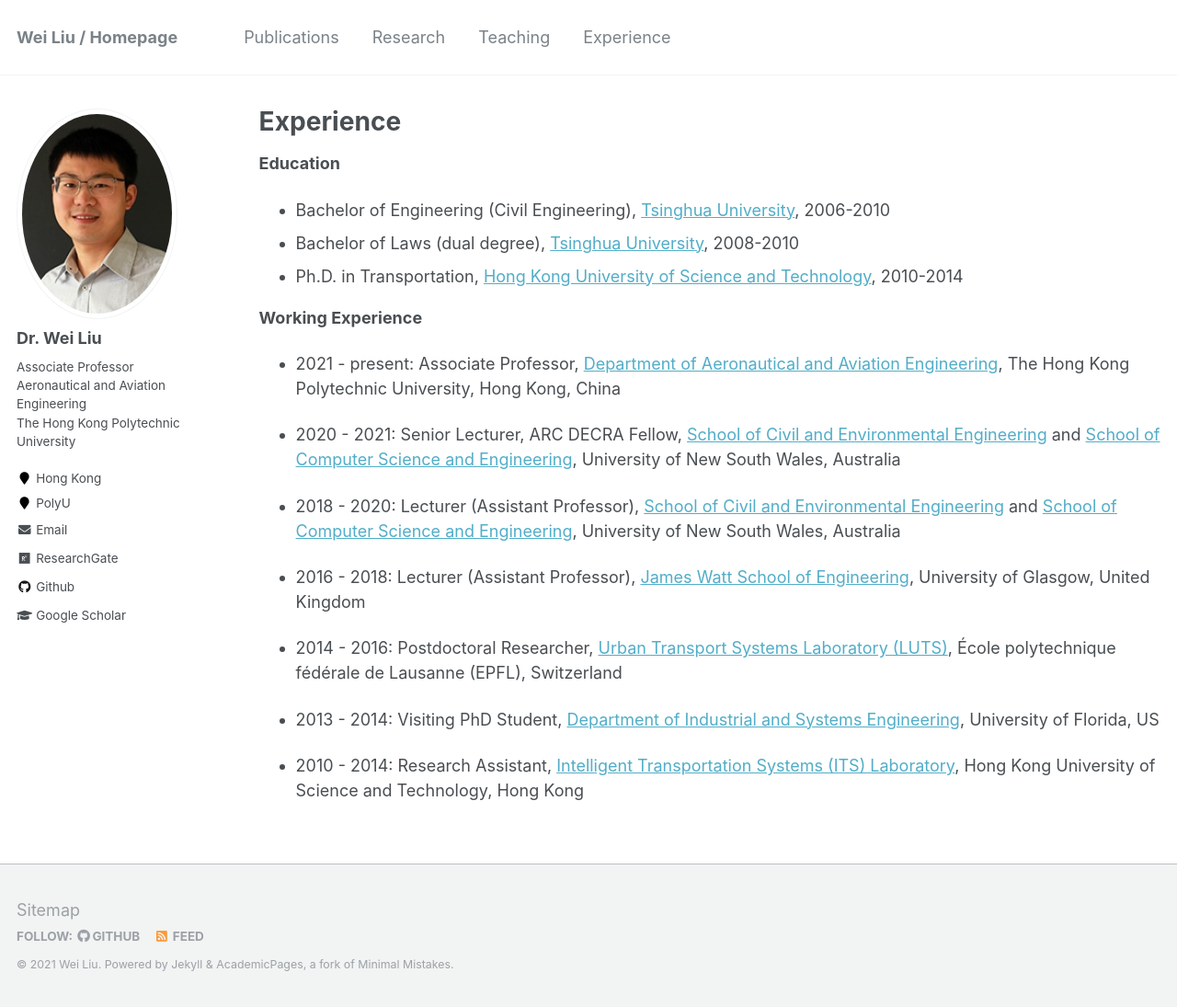
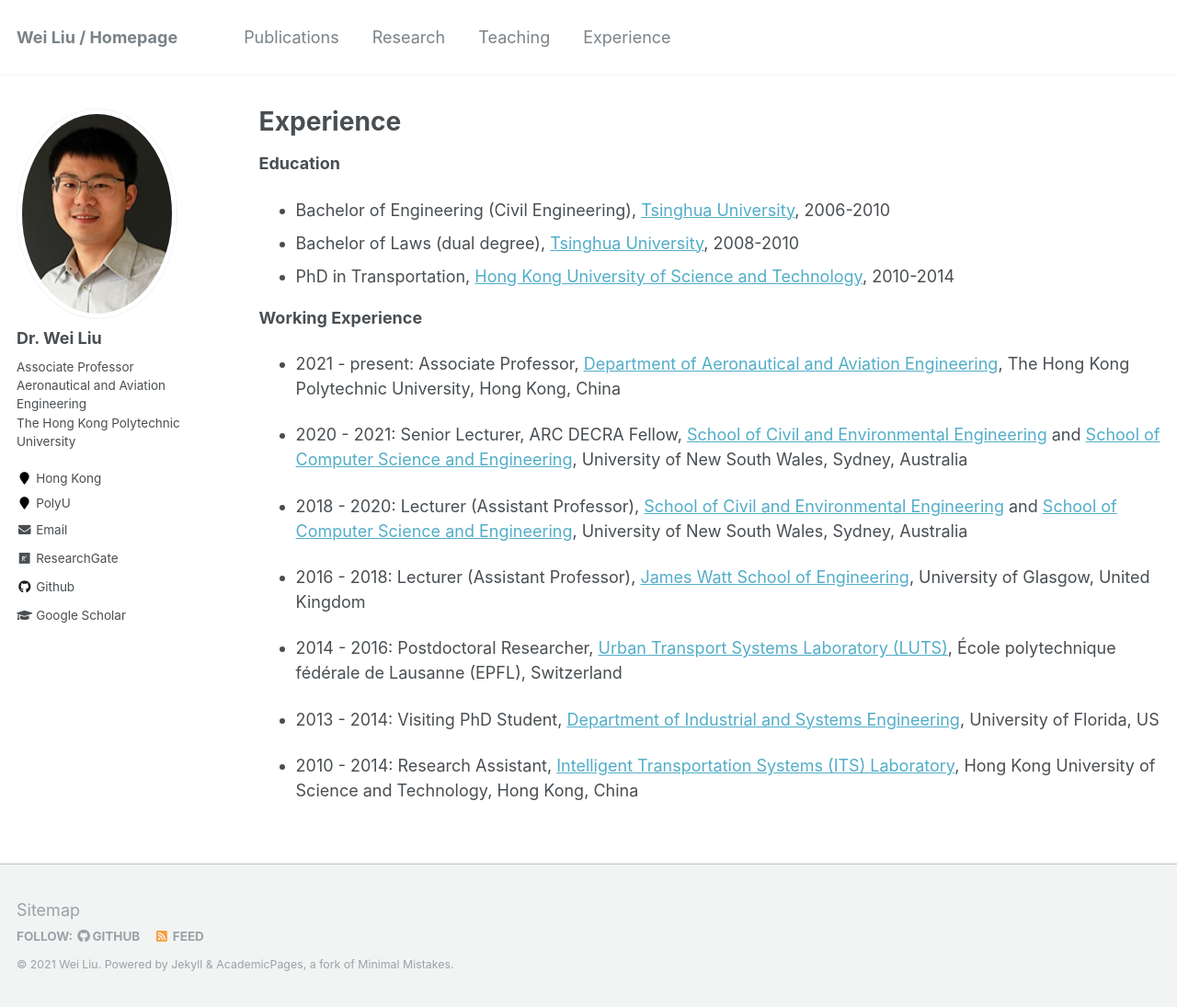
Before and after one commit to weiliu2016/weiliu2016.github.io, a Jekyll site: the page built from _pages/experience.md, in a window 1280 px wide and 1095 px high. Shown: the whole window at 92% size. Built offline with Jekyll 4.4.1, drawn with Linux system fonts in a browser that asks for light colours.

Commit message:
Update experience.md

```diff
--- a/_pages/experience.md
+++ b/_pages/experience.md
@@ -13,15 +13,15 @@ redirect_from:
 
 * Bachelor of Engineering (Civil Engineering), [Tsinghua University](https://www.tsinghua.edu.cn/publish/thu2018en/index.html), 2006-2010
 * Bachelor of Laws (dual degree), [Tsinghua University](https://www.tsinghua.edu.cn/publish/thu2018en/index.html), 2008-2010
-* Ph.D. in Transportation, [Hong Kong University of Science and Technology](https://www.ust.hk/home), 2010-2014
+* PhD in Transportation, [Hong Kong University of Science and Technology](https://www.ust.hk/home), 2010-2014
 
 **Working Experience**
 
 * 2021 - present: Associate Professor, [Department of Aeronautical and Aviation Engineering](https://www.polyu.edu.hk/en/aae/), The Hong Kong Polytechnic University, Hong Kong, China
 
-* 2020 - 2021: Senior Lecturer, ARC DECRA Fellow, [School of Civil and Environmental Engineering](https://www.engineering.unsw.edu.au/civil-engineering/staff/wei-liu) and [School of Computer Science and Engineering](https://www.engineering.unsw.edu.au/computer-science-engineering/lecturer-wei-liu), University of New South Wales, Australia
+* 2020 - 2021: Senior Lecturer, ARC DECRA Fellow, [School of Civil and Environmental Engineering](https://www.engineering.unsw.edu.au/civil-engineering/staff/wei-liu) and [School of Computer Science and Engineering](https://www.engineering.unsw.edu.au/computer-science-engineering/lecturer-wei-liu), University of New South Wales, Sydney, Australia
 
-* 2018 - 2020: Lecturer (Assistant Professor), [School of Civil and Environmental Engineering](https://www.engineering.unsw.edu.au/civil-engineering/staff/wei-liu) and [School of Computer Science and Engineering](https://www.engineering.unsw.edu.au/computer-science-engineering/lecturer-wei-liu), University of New South Wales, Australia
+* 2018 - 2020: Lecturer (Assistant Professor), [School of Civil and Environmental Engineering](https://www.engineering.unsw.edu.au/civil-engineering/staff/wei-liu) and [School of Computer Science and Engineering](https://www.engineering.unsw.edu.au/computer-science-engineering/lecturer-wei-liu), University of New South Wales, Sydney, Australia
 
 * 2016 - 2018: Lecturer (Assistant Professor), [James Watt School of Engineering](https://www.gla.ac.uk/schools/engineering/), University of Glasgow, United Kingdom
 
@@ -29,4 +29,4 @@ redirect_from:
 
 * 2013 - 2014: Visiting PhD Student, [Department of Industrial and Systems Engineering](https://www.ise.ufl.edu/), University of Florida, US
 
-* 2010 - 2014: Research Assistant, [Intelligent Transportation Systems (ITS) Laboratory](https://sites.google.com/view/hkustits/home), Hong Kong University of Science and Technology, Hong Kong
+* 2010 - 2014: Research Assistant, [Intelligent Transportation Systems (ITS) Laboratory](https://sites.google.com/view/hkustits/home), Hong Kong University of Science and Technology, Hong Kong, China
```
